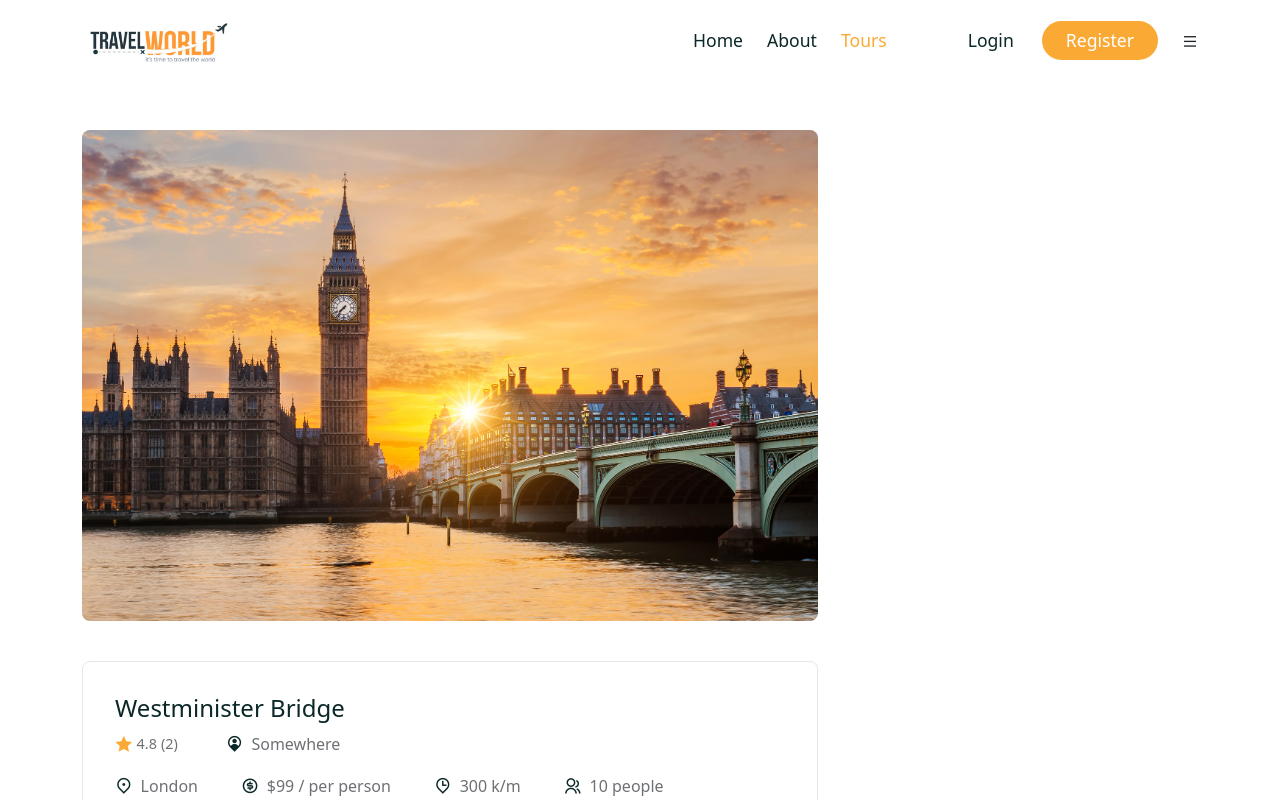
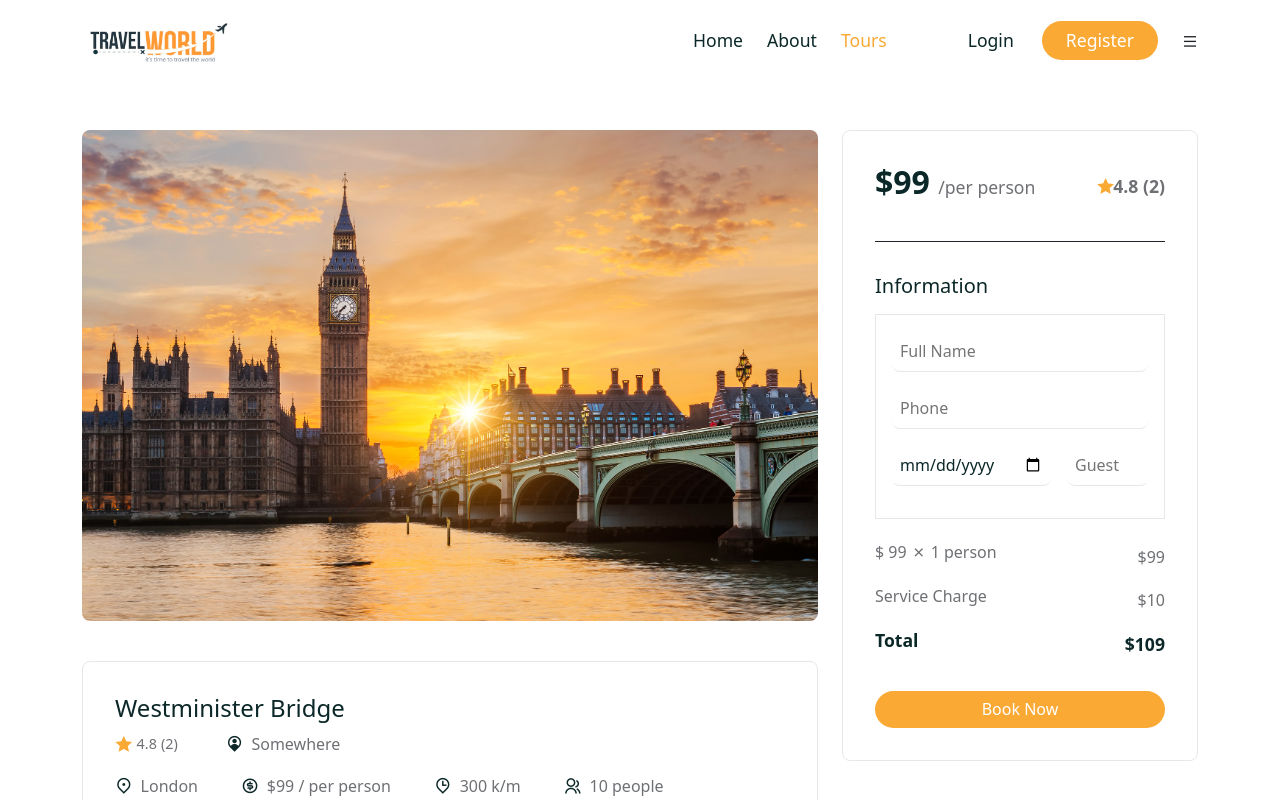
Before and after one commit to harshitpandey08/WanderStay, a React (Create React App) app in the folder frontend/: page /tours/01 in a window 1280 px wide. Shown: the top 800 px of the page. Built offline with nearby package versions, Linux system fonts and the light colour scheme; a web font is replaced by a local one.

Commit message:
Booking Details Updated

```diff
--- a/frontend/src/components/Booking/Booking.jsx
+++ b/frontend/src/components/Booking/Booking.jsx
@@ -1,12 +1,112 @@
-import React from 'react';
+import React, {useState} from 'react';
 import './booking.css';
+import { Form, FormGroup, ListGroup, ListGroupItem, Button } from 'reactstrap';
 
-const Booking = () => {
+import { useNavigate } from 'react-router-dom';
+
+const Booking = ( {tour , avgRating} ) => {
+
+  const { price, reviews } = tour;
+
+  const navigate = useNavigate();
+
+
+  const [credentials, setCredentials] = useState({
+    userId: "01", //later it will be dynamic
+    userEmail:" example@gmail.com",
+    fullName:"",
+    phone:"",
+    guestSize:"1",
+    bookAt:""
+  });
+
+  const handleChange = e => {
+    setCredentials(prev=>({...prev, [e.target.id]:e.target.value}))
+  };
+
+  const serviceFee = 10;
+  const totalAmount =  Number(price) * Number(credentials.guestSize) + Number(serviceFee);
+
+  // send data to the server
+  const handleClick = e => {
+    e.preventDefault();
+    navigate("/thank-you");
+  }
+
   return (
-    <div>
-      Booking
-    </div>
-  )
-}
+    <>
+      <div className="booking">
+        <div className="booking__top d-flex align-items-center justify-content-between">
+          <h3>
+            ${price} <span>/per person</span>
+          </h3>
+          <span className="tour__rating d-flex align-items-center ">
+            <i class="ri-star-fill"></i>
+            {avgRating ===0 ? null : avgRating} ({reviews?.length})
+          </span>
+        </div>
 
-export default Booking
+        {/* ==================== Booking form start ===========================*/}
+
+        <div className="booking__form">
+          <h5>Information</h5>
+          <Form className="booking__info-form" onSubmit={handleClick}>
+            <FormGroup>
+                <input
+                type="text"
+                placeholder="Full Name"
+                id="fullName"
+                required
+                onChange={handleChange}/>
+            </FormGroup>
+            <FormGroup>
+                <input
+                type="number"
+                placeholder="Phone"
+                id="phone"
+                required
+                onChange={handleChange}/>
+            </FormGroup>
+            <FormGroup className="d-flex align-items-center gap-3">
+                <input
+                type="date"
+                placeholder=""
+                id="bookAt"
+                required
+                onChange={handleChange}/>
+                <input
+                type="number"
+                placeholder="Guest"
+                id="guestSize"
+                required
+                onChange={handleChange}/>
+            </FormGroup>
+          </Form>
+        </div>
+        {/* ==================== Booking form end =============================*/}
+
+        {/* ==================== Booking bottom =============================*/}
+
+        <div className="booking__bottom">
+          <ListGroup>
+            <ListGroupItem className="border-0 px-0">
+              <h5 className="d-flex align-items-center gap-1">$ {price}<i class="ri-close-line"></i> 1 person </h5>
+              <span> ${price} </span>
+            </ListGroupItem>
+            <ListGroupItem className="border-0 px-0">
+              <h5>Service Charge</h5>
+              <span> ${serviceFee} </span>
+            </ListGroupItem>
+            <ListGroupItem className="border-0 px-0 total">
+              <h5> Total </h5>
+              <span> ${totalAmount} </span>
+            </ListGroupItem>
+          </ListGroup>
+          <Button className="btn primary__btn w-100 mt-4" onClick={handleClick} >Book Now</Button>
+        </div>
+      </div>
+    </>
+  );
+};
+
+export default Booking;
--- a/frontend/src/components/Booking/booking.css
+++ b/frontend/src/components/Booking/booking.css
@@ -0,0 +1,84 @@
+.booking{
+  padding: 2rem;
+  border-radius: 0.5rem;
+  border: 1px solid rgb(229, 231, 235);
+  position: sticky;
+  top: 80px;
+}
+
+.booking__top h3{
+  font-size: 2rem;
+  font-weight: 700;
+}
+
+.booking__top h3 span {
+  font-size: 1.1rem;
+  font-weight: 400;
+  color: var(--text-color);
+}
+
+.booking__top span{
+  font-size: 1.1rem;
+  font-weight: 600;
+  color: var(--text-color);
+}
+
+.booking__top span i {
+  color: var(--secondary-color);
+}
+
+.booking__top {
+  padding-bottom: 2rem;
+  border-bottom: 1px solid;
+}
+
+.booking__form{
+  padding-top: 2rem;
+}
+
+.booking__form h5 {
+  margin-bottom: 1rem;
+}
+
+.booking__form input {
+  width: 100%;
+  padding: 0.5rem;
+  border-radius: 0.5rem;
+  color: var(--heading-color);
+  font-size: 1rem;
+  border: none;
+  border-bottom: 1px solid rgb(229, 231, 235);
+}
+
+.booking__form input:focus {
+  outline: none;
+}
+
+.booking__info-form {
+  padding: 1rem;
+  border: 1px solid rgb(229, 231, 235);
+}
+
+.booking__bottom li{
+  display: flex;
+  align-items: center;
+  justify-content: space-between;
+}
+
+.booking__bottom li h5,
+.booking__bottom li span {
+  font-size: 1rem;
+  color: var(--text-color);
+  font-weight: 500;
+}
+
+.booking__bottom {
+  margin-top: 1rem;
+}
+
+.total h5,
+.total span{
+  color: var(--heading-color) ! important;
+  font-weight: 700 !important;
+  font-size: 1.1rem !important;
+}
--- /dev/null
+++ b/frontend/src/pages/ThankYou.jsx
@@ -0,0 +1,11 @@
+import React from 'react'
+
+const ThankYou = () => {
+  return (
+    <div>
+      Thank you
+    </div>
+  )
+}
+
+export default ThankYou
--- a/frontend/src/pages/TourDetails.jsx
+++ b/frontend/src/pages/TourDetails.jsx
@@ -1,10 +1,11 @@
 import React, { useRef, useState } from 'react';
+import { useParams } from 'react-router-dom';
+import { Col, Container, Form, ListGroup, Row } from 'reactstrap';
+import tourData from '../assets/data/tours';
+import avatar from '../assets/images/avatar.jpg';
+import Booking from '../components/Booking/Booking';
 import '../style/tour-details.css';
-import { Container, Row, Col, Form, ListGroup } from 'reactstrap';
-import { useParams } from 'react-router-dom';
-import tourData from '../assets/data/tours';
 import calculateAvgRating from '../utils/avgRating';
-import avatar from '../assets/images/avatar.jpg';
 
 const TourDetails = () => {
 
@@ -48,7 +49,7 @@
 
                 <span className="tour__rating d-flex align-items-center gap-1">
                   <i class="ri-star-fill" style={{color: "var(--secondary-color)"}}></i>
-                    {calculateAvgRating===0 ? null : avgRating}
+                    {avgRating ===0 ? null : avgRating}
                     {totalRating === 0 ? (
                     "Not Rated"
                      ) : (
@@ -145,8 +146,9 @@
           </Col>
 
           <Col lg="4">
+            <Booking tour={tour} avgRating= {avgRating}  />
+          </Col>
 
-          </Col>
         </Row>
       </Container>
     </section>
--- a/frontend/src/router/Router.js
+++ b/frontend/src/router/Router.js
@@ -6,6 +6,7 @@
 import SearchResultList from './../pages/SearchResultList.jsx';
 import TourDetails from './../pages/TourDetails';
 import Tours from './../pages/Tours';
+import ThankYou from '../pages/ThankYou.jsx';
 
 
 const Router = () => {
@@ -17,6 +18,7 @@
       <Route path='/tours/:id' element={ <TourDetails/>}/>
       <Route path='/login' element={ <Login/>}/>
       <Route path='/register' element={ <Register/>}/>
+      <Route path='/thank-you' element={ <ThankYou/>}/>
       <Route path='/tours/search' element={ <SearchResultList/>}/>
     </Routes>
   )
```
